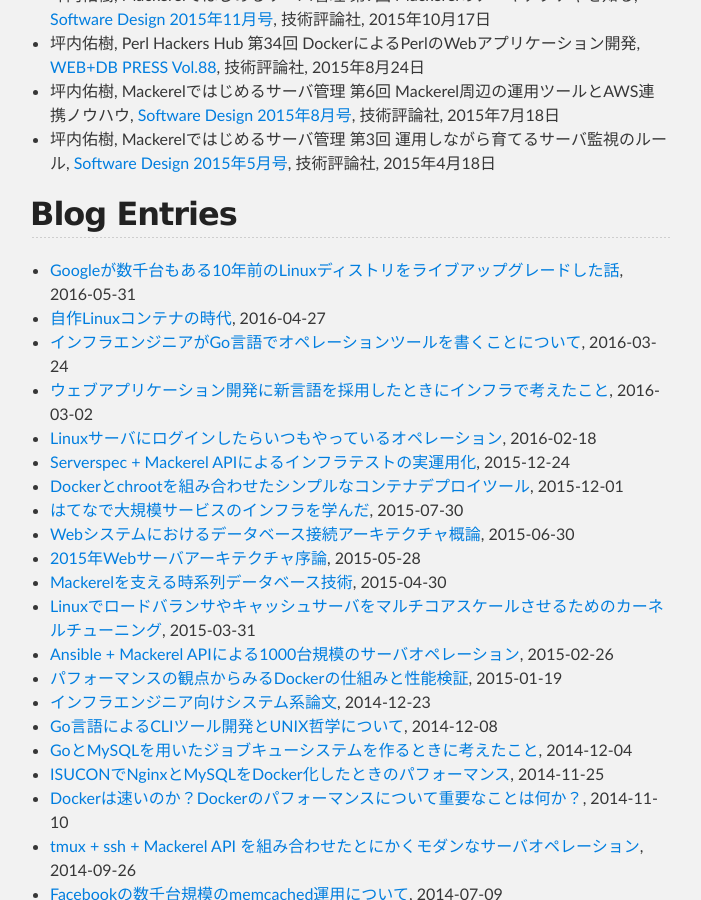
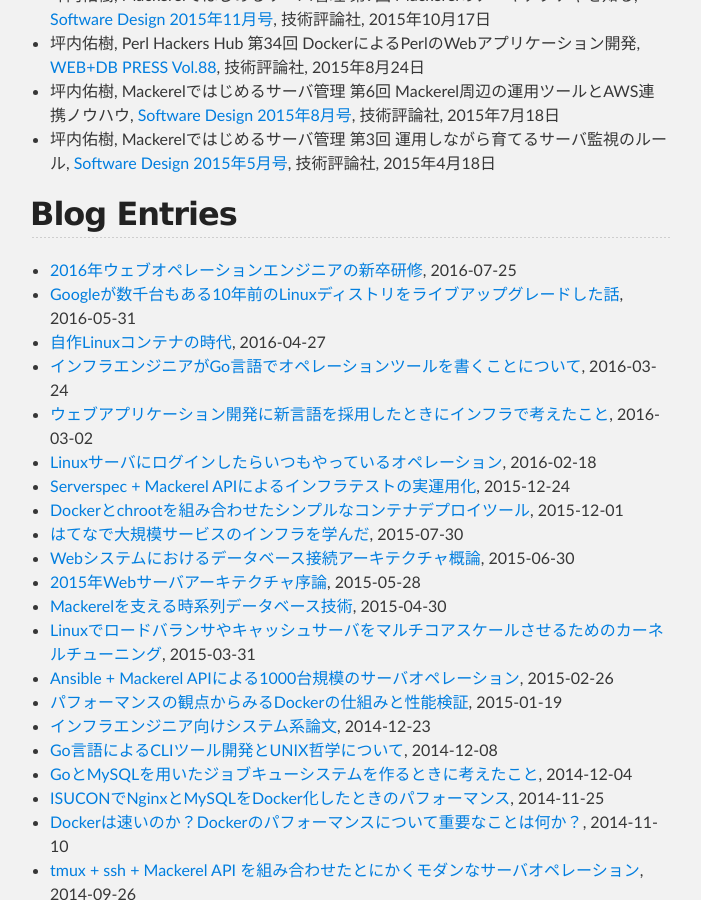
Before and after one commit to yuuki/yuuk.io, a Jekyll site: the page built from index.md, in a window 1280 px wide and 900 px high, scrolled down 1508 px. Shown: the whole window, without its empty margins (290-991 px from the left). Built offline with Jekyll 4.4.1, drawn with Linux system fonts in a browser that asks for light colours; nearby versions of some CDN libraries.

Commit message:
Sync README.md in master branch to index.md in gh-pages

```diff
--- a/index.md
+++ b/index.md
@@ -52,6 +52,7 @@
 
 ## Blog Entries
 
+- [2016年ウェブオペレーションエンジニアの新卒研修](http://developer.hatenastaff.com/entry/2016-newbie-training-of-web-operation), 2016-07-25
 - [Googleが数千台もある10年前のLinuxディストリをライブアップグレードした話](http://blog.yuuk.io/entry/google-linux-distribution-live-upgrade), 2016-05-31
 - [自作Linuxコンテナの時代](http://blog.yuuk.io/entry/diy-container), 2016-04-27
 - [インフラエンジニアがGo言語でオペレーションツールを書くことについて](http://developer.hatenastaff.com/entry/golang-for-ops), 2016-03-24
```
